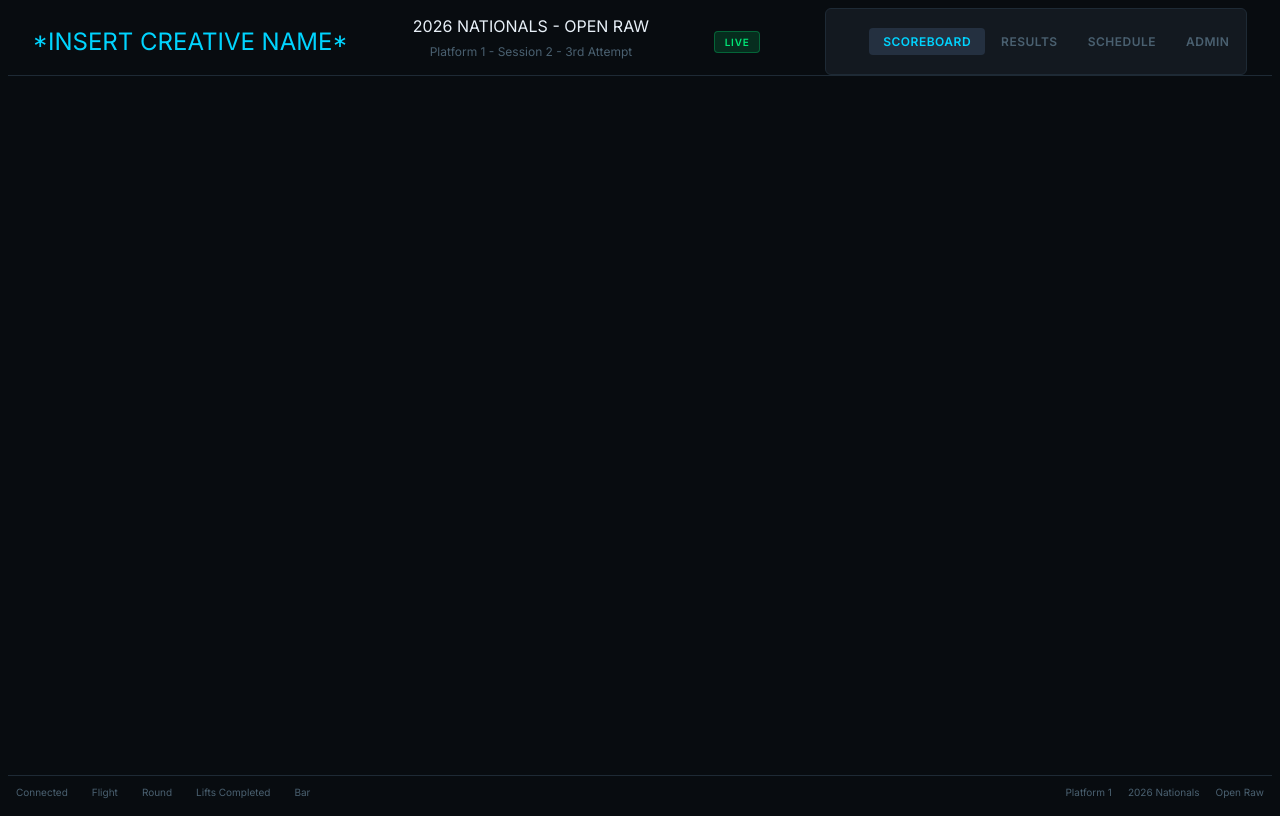
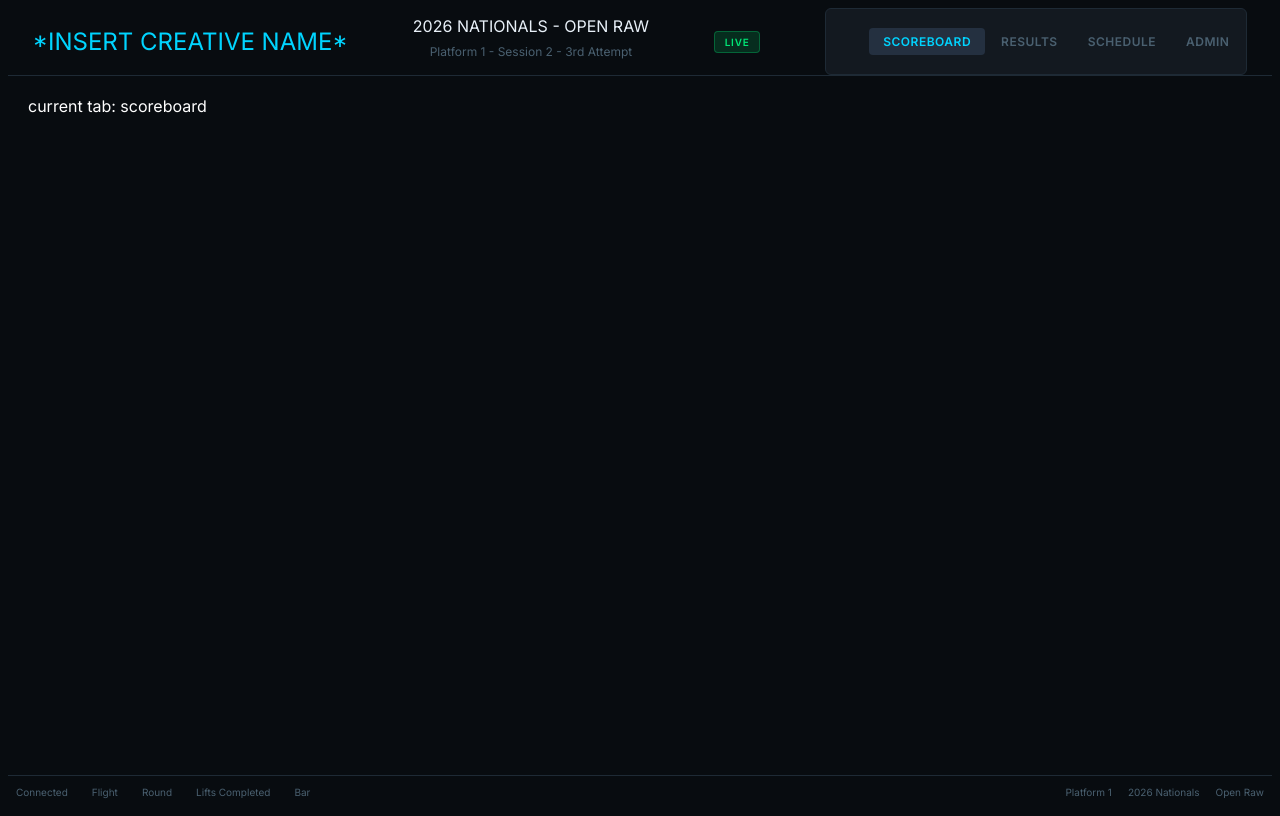
Before and after one commit to kbongco/meet-lifting-track, a Next.js app: page / in a window 1280 px wide. Built offline with nearby package versions, Linux system fonts and the light colour scheme.

Commit message:
starting layout functionality

```diff
--- a/Components/layout/layout-props.ts
+++ b/Components/layout/layout-props.ts
@@ -4,7 +4,7 @@ export interface NavTabsProps {
 }
 
 export interface AppShellProps {
-  children: React.ReactNode;
+  children?: React.ReactNode;
 }
 
-type Tab = 'scoreboard' | 'results' | 'schedule' | 'admin'
+export type Tab = 'scoreboard' | 'results' | 'schedule' | 'admin'
--- a/app/page.tsx
+++ b/app/page.tsx
@@ -1,93 +1,22 @@
 'use client';
 import Image from "next/image";
 import "./page.scss";
-import Button from "@/Components/ui/Button/Button";
-import Badge from "@/Components/ui/Badge/Badge";
-import { Card, CardHeader, CardBody } from "@/Components/ui/Card/Card";
-import FormInput from "@/Components/ui/Form/FormInput";
-import FormTextArea from "@/Components/ui/Form/FormTextArea";
-import { Options } from "@/Components/component-props";
-import FormSelect from "@/Components/ui/Form/FormSelect";
-import { useState } from "react";
-import Toggle from "@/Components/ui/Toggle/Toggle";
-import NavTabs from "@/Components/layout/NavTabs/Navtabs";
-import Header from "@/Components/layout/Header/Header";
-import StatusBar from "@/Components/layout/StatusBar/StatusBar";
 import AppShell from "@/Components/AppShell/AppShell";
+import { useState } from 'react';
+import { Tab } from "@/Components/layout/layout-props";
 export default function Home() {
-  const weightUnitOptions: Options[] = [
-  { label: 'Kilograms (kg)', value: 'kg' },
-  { label: 'Pounds (lbs)', value: 'lbs' },
-  ]
 
-  const [showWilks, setShowWilks] = useState(true)
+  const [activeTab, setActiveTab] = useState<Tab>('scoreboard');
+
 
   return (
     <>
-      <AppShell>
+      <AppShell activeTab={activeTab} onTabChange={setActiveTab}>
+        <div style={{ padding: '20px', color: 'white' }}>
+          current tab: {activeTab}
+          </div>
+      </AppShell>
 
-      </AppShell>
-      {/* <Header/> */}
-      {/* <NavTabs/> */}
-      {/* <h1 className="test">Test</h1>
-      <Button buttonStyle={"good"}>Good Lift</Button>
-      <Button buttonStyle={"bad"}>No Lift</Button>
-      <Button buttonStyle={"primary"}>Primary</Button>
-      <Button buttonStyle={"secondary"}>Secondary</Button>
-      <Badge badgeType={"success"}>200</Badge>
-      <Badge badgeType={"warning"}>210</Badge>
-      <Badge badgeType={"success"}>Live</Badge>
-      <Badge badgeType={"neutral"}>Done</Badge>
-      <Badge badgeType={"neutral"}>Checked In</Badge>
-      <Badge badgeType={"neutral"}>Upcoming</Badge>
-      <div style={{ marginBottom: "16px" }}>
-        <Card>
-          <CardHeader title="Weigh-Ins & Equipment Check"
-            extraButton={<Badge badgeType={"completed"}>Done</Badge>}
-          ></CardHeader>
-          <CardBody>
-            <span style={{ display: 'flex', gap: '0.5rem' }}>
-          <p style={{marginBottom: 0, marginTop: 0}}>All Athletes</p>
-              <p style={{ color: '#4a6070', marginBottom: 0, marginTop: 0 }}>Duration:</p><p style={{ marginBottom: 0, marginTop: 0 }}>2hrs</p>
-               <p style={{ color: '#4a6070', marginBottom: 0, marginTop: 0  }}>Room:</p><p style={{marginBottom: 0, marginTop: 0}}>Hall B</p>
-            </span></CardBody>
-        </Card>
-      </div>
-      <div style={{ marginTop: "16px" }}>
-        <Card>
-          <CardHeader
-            title="Session 1 -- F63 M74 - Open Raw"
-            extraButton={<Badge badgeType={"success"}>Live Now</Badge>}
-          ></CardHeader>
-          <CardBody>
-            <span style={{display: 'flex', gap:'0.5rem'}}>
-              <p style={{ color: '#4a6070', marginBottom: 0, marginTop: 0 }}>Lifters:</p><p style={{marginBottom: 0, marginTop: 0}}>22</p>
-              <p style={{ color: '#4a6070', marginBottom: 0, marginTop: 0  }}>Platform:</p><p style={{marginBottom: 0, marginTop: 0}}>2</p>
-              <p style={{ color: '#4a6070', marginBottom: 0, marginTop: 0 }}>Progress:</p><p style={{ color: '#00e676', marginBottom: 0, marginTop: 0 }}>62% complete</p>
-              <p style={{ color: '#4a6070', marginBottom: 0, marginTop: 0 }}>Est. End:</p><p style={{marginBottom: 0, marginTop: 0}}>~5:45 PM</p>
-            </span>
-            <div style={{ paddingTop: "0.5rem", display: 'flex', gap: '0.5rem' }}>
-              <Badge badgeType={"success"}>Platform 1-Flight A Sq R3</Badge>
-              <Badge badgeType={"completed"}>Platform 2-Flight B Bp R2</Badge>
-            </div>
-          </CardBody>
-        </Card>
-      </div>
-
-      <FormInput label={"Test Label"} />
-      <FormTextArea label={"Text Area"} />
-      <FormSelect
-  label="Weight Units"
-  options={weightUnitOptions}
-  placeholder="Select weight unit..."
-/>
-<Toggle
-  label="Show Wilks Score on Scoreboard"
-  subLabel="Display Wilks 2 coefficient next to totals"
-  isActive={showWilks}
-  onToggle={() => setShowWilks(!showWilks)}
-/> */}
-      {/* <StatusBar/> */}
     </>
   );
 }
```
